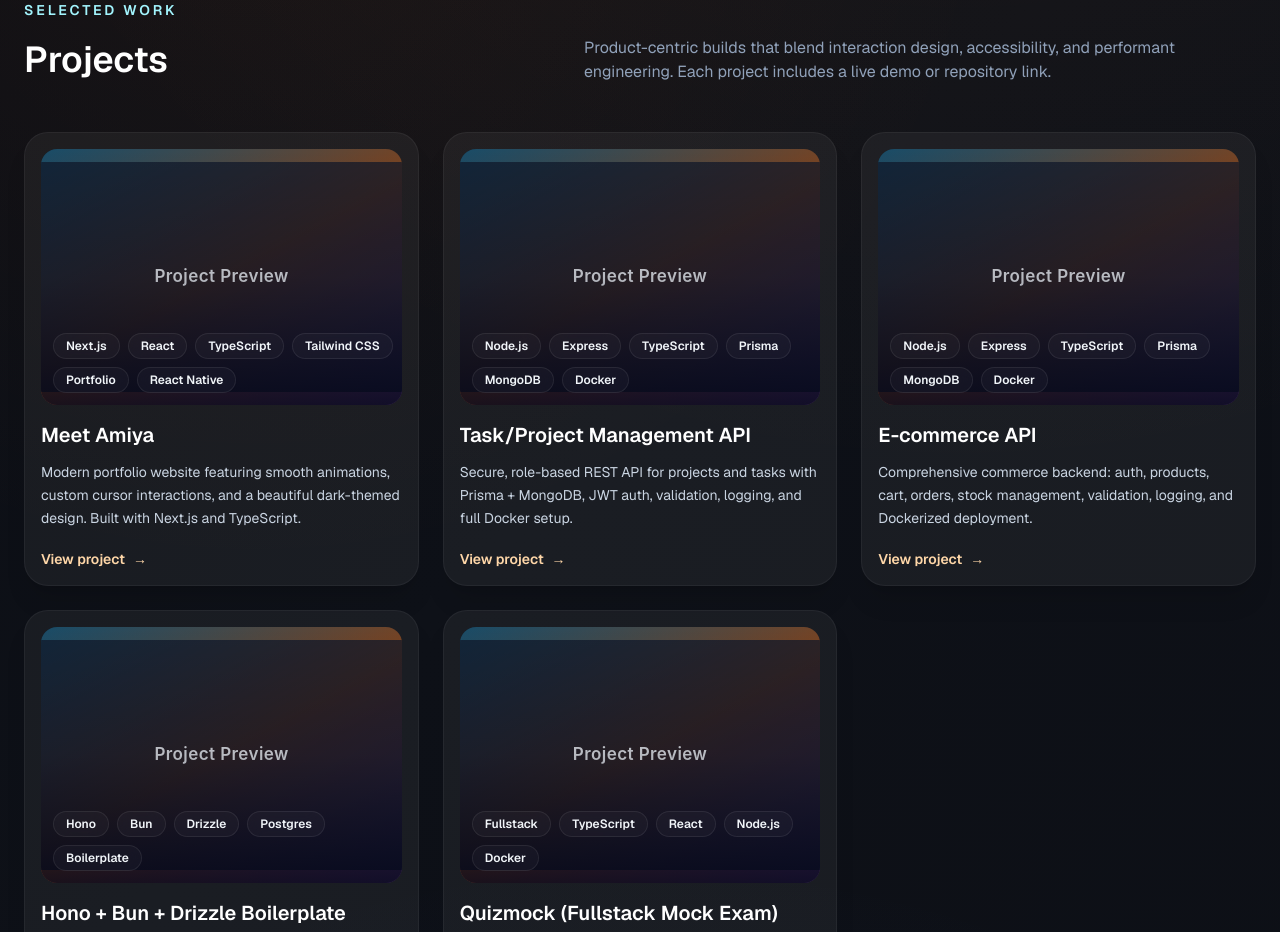
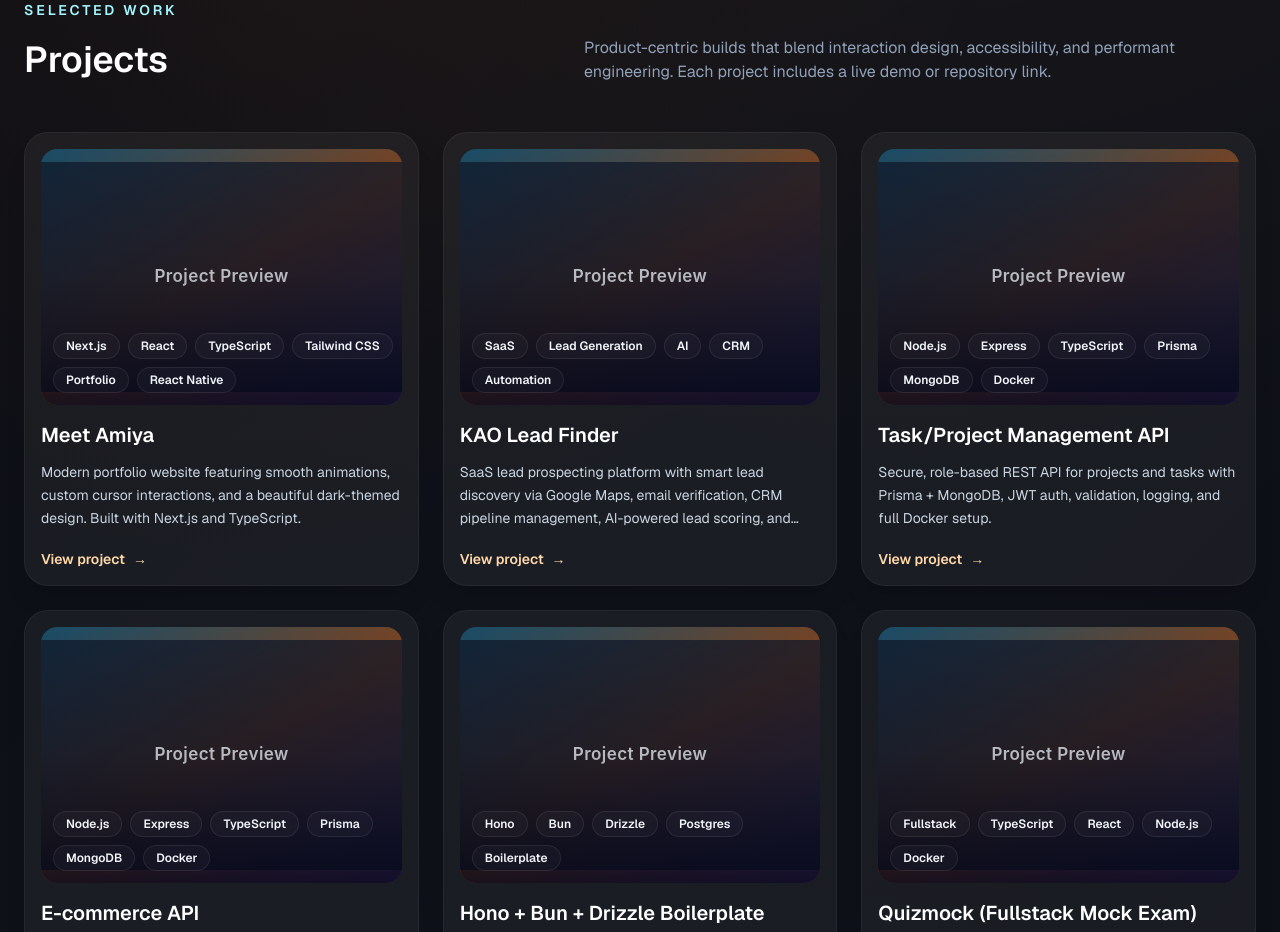
Before and after one commit to chadiegil/portfolio-2025, a Next.js app: page / in a window 1280 px wide. Shown: the part 880-1812 px from the top of the page. Built offline with nearby package versions, Linux system fonts and the light colour scheme.

Commit message:
update: added new project

```diff
--- a/app/page.tsx
+++ b/app/page.tsx
@@ -13,6 +13,14 @@ const projects: Project[] = [
     image: "/placeholder-project.svg",
     link: "https://meetamiya.com/",
     tags: ["Next.js", "React", "TypeScript", "Tailwind CSS", "Portfolio","React Native"],
+  },
+  {
+    title: "KAO Lead Finder",
+    description:
+      "SaaS lead prospecting platform with smart lead discovery via Google Maps, email verification, CRM pipeline management, AI-powered lead scoring, and bulk export capabilities.",
+    image: "/placeholder-project.svg",
+    link: "https://kaoleadfinder.com",
+    tags: ["SaaS", "Lead Generation", "AI", "CRM", "Automation"],
   },
   {
     title: "Task/Project Management API",
```
